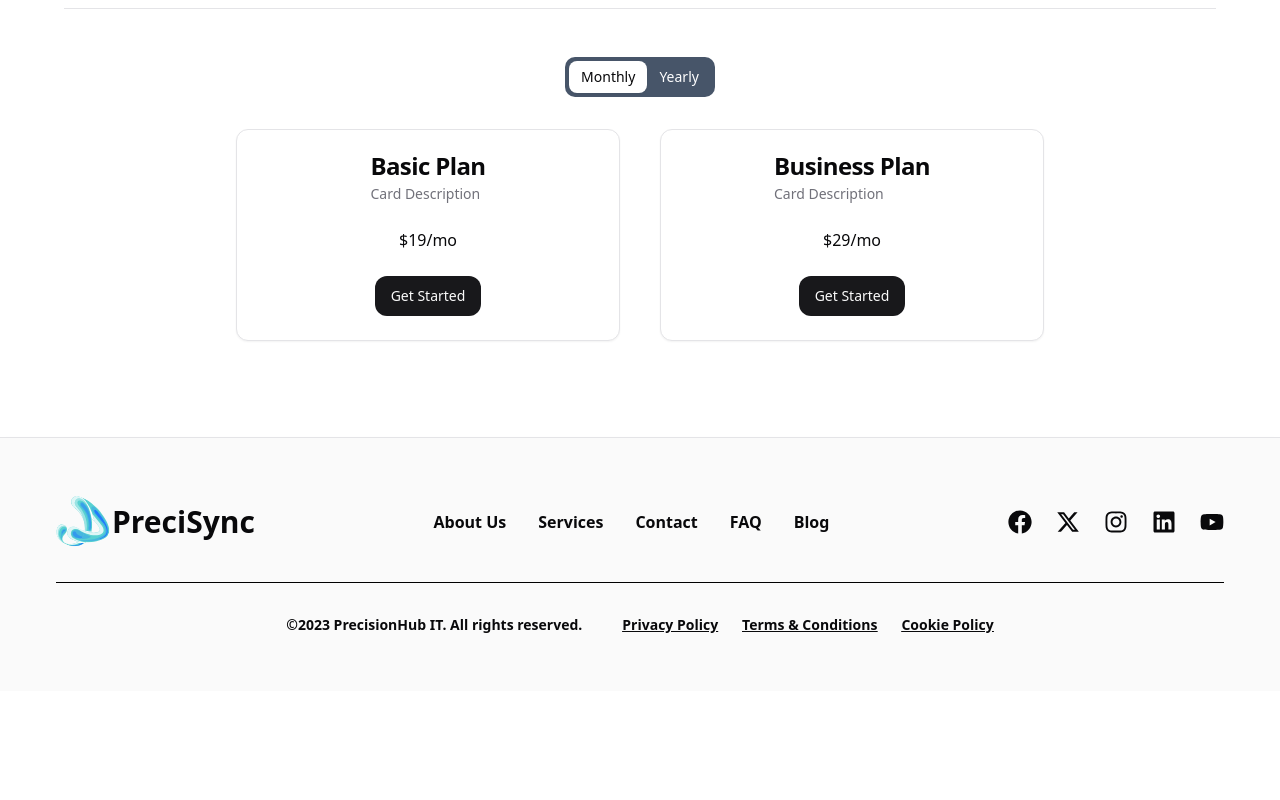
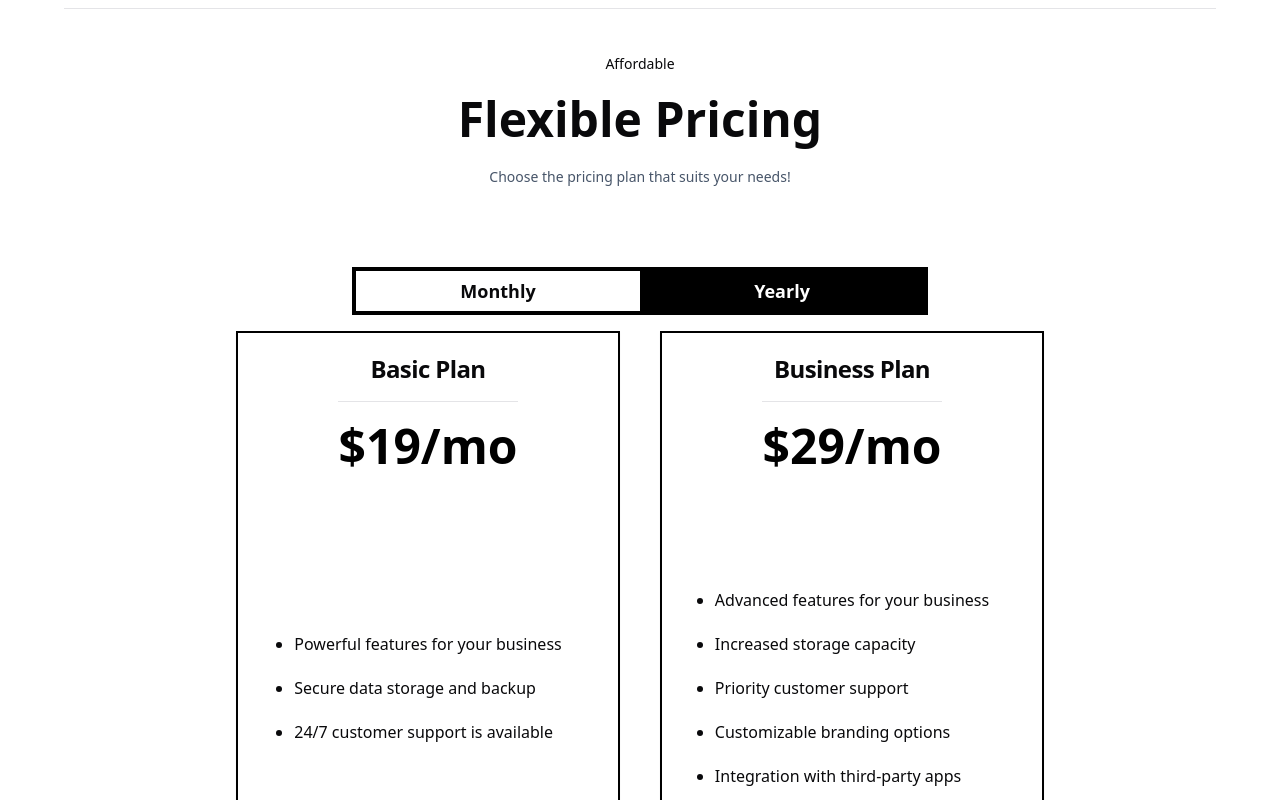
Before and after one commit to Siddhartha097/precisionHubIT, a React (Vite) app: page /about in a window 1280 px wide. Shown: the part 5920-6720 px from the top of the page. Before the commit the page ends 6611 px from the top, so only its background shows below. Built offline with nearby package versions, Linux system fonts and the light colour scheme.

Commit message:
first commit

```diff
--- a/src/Pages/About.tsx
+++ b/src/Pages/About.tsx
@@ -349,7 +349,13 @@ const About = () => {
 
             <Separator className="my-10" />
 
-            <section>
+            <section className="flex items-center flex-col justify-center gap-10 md:gap-20 w-full *:w-full">
+                <div className="flex flex-col items-center justify-center gap-6">
+                    <Label htmlFor="text">Affordable</Label>
+                    <h1 className="text-3xl md:text-4xl lg:text-5xl font-bold">Flexible Pricing</h1>
+                    <p className="text-sm font-medium text-slate-600">Choose the pricing plan that suits your needs!</p>
+                </div>
+
                 <Pricing />
             </section>
 
--- a/src/components/BasicPlan.tsx
+++ /dev/null
@@ -1,29 +0,0 @@
-import { Button } from "./ui/button";
-import { Card, CardContent, CardDescription, CardFooter, CardHeader, CardTitle } from "./ui/card";
-
-export interface PlanProps {
-    price: number;
-    time?: 'mo'| 'yr';
-}
-
-const BasicPlan : React.FC<PlanProps> = ({
-    price,
-    time,
-}) => {
-    return (
-        <Card className="w-1/3 flex flex-col items-center justify-center">
-             <CardHeader>
-                <CardTitle>Basic Plan</CardTitle>
-                <CardDescription>Card Description</CardDescription>
-            </CardHeader>
-            <CardContent>
-                <p>${price}/{time}</p>
-            </CardContent>
-            <CardFooter>
-                <Button className="rounded-lg hover:bg-green-600 transition-all">Get Started</Button>
-            </CardFooter>
-        </Card>
-    )
-}
-
-export default BasicPlan
--- a/src/components/BusinessPlan.tsx
+++ /dev/null
@@ -1,25 +0,0 @@
-import { PlanProps } from "./BasicPlan";
-import { Button } from "./ui/button";
-import { Card, CardContent, CardDescription, CardFooter, CardHeader, CardTitle } from "./ui/card";
-
-const BusinessPlan : React.FC<PlanProps> = ({
-    price,
-    time,
-}) => {
-    return (
-        <Card className="w-1/3 flex flex-col items-center justify-center">
-             <CardHeader>
-                <CardTitle>Business Plan</CardTitle>
-                <CardDescription>Card Description</CardDescription>
-            </CardHeader>
-            <CardContent>
-                <p>${price}/{time}</p>
-            </CardContent>
-            <CardFooter>
-                <Button className="rounded-lg hover:bg-green-600 transition-all">Get Started</Button>
-            </CardFooter>
-        </Card>
-    )
-}
-
-export default BusinessPlan
--- /dev/null
+++ b/src/components/Plan.tsx
@@ -0,0 +1,89 @@
+import { Button } from "./ui/button";
+import { Card, CardContent, CardDescription, CardFooter, CardHeader, CardTitle } from "./ui/card";
+
+export interface PlanProps {
+    title: string ;
+    price?: number;
+    time?: 'mo'| 'yr';
+}
+
+
+const BasicPlans = [
+    {
+        content: 'Powerful features for your business'
+    },
+    {
+        content: 'Secure data storage and backup'
+    },
+    {
+        content: '24/7 customer support is available'
+    },
+];
+const BusinessPlans = [
+    {
+        content: 'Advanced features for your business'
+    },
+    {
+        content: 'Increased storage capacity'
+    },
+    {
+        content: 'Priority customer support'
+    },
+    {
+        content: 'Customizable branding options'
+    },
+    {
+        content: 'Integration with third-party apps'
+    },
+];
+
+const Plan : React.FC<PlanProps> = ({
+    title,
+    price,
+    time,
+}) => {
+
+    const plans : React.FC<PlanProps> = ({title} ) => {
+        if ( title === 'Basic') {
+            return(
+                <ul className="list-disc space-y-5">
+                    {BasicPlans.map(plans => (
+                        <li className="">{plans.content}</li>
+                    ))}
+                </ul>
+
+            )
+        }
+
+        if ( title === 'Business') {
+            return(
+                <ul className="list-disc space-y-5">
+                    {BusinessPlans.map(plans => (
+                        <li className="">{plans.content}</li>
+                    ))}
+                </ul>
+
+            )
+        }
+    };
+
+    return (
+
+
+        <Card className="w-1/3  border-2 rounded-none border-black flex flex-col items-center justify-between h-[80vh]">
+             <CardHeader className="text-center space-y-5">
+                <CardTitle>{title} Plan</CardTitle>
+                <hr />
+                <CardDescription className="text-5xl font-bold mb-6 text-black">${price}/{time}</CardDescription>
+            </CardHeader>
+            <CardContent className="flex flex-col items-center justify-between gap-6">
+                {plans({title})}
+            </CardContent>
+            <CardFooter>
+                <Button className="rounded-none hover:bg-green-600 transition-all">Get Started</Button>
+            </CardFooter>
+        </Card>
+    )
+}
+
+export default Plan
--- a/src/components/Pricing.tsx
+++ b/src/components/Pricing.tsx
@@ -1,14 +1,13 @@
-import BasicPlan from "./BasicPlan";
-import BusinessPlan from "./BusinessPlan";
 import { Tabs, TabsList, TabsTrigger, TabsContent } from "./ui/tabs";
+import Plan from "./Plan";
 
 
 const Pricing = () => {
     return (
         <div className="flex items-center justify-center">
-            <Tabs defaultValue="monthly" className=" w-full  gap-6 flex flex-col items-center">
+            <Tabs defaultValue="monthly" className=" w-full flex flex-col items-center gap-2">
 
-                <TabsList className=" bg-slate-600 text-white">
+                <TabsList className=" bg-black h-12 text-white *:w-full w-1/2 *:h-full *:text-lg *:font-semibold rounded-none *:rounded-none">
                     <TabsTrigger value="monthly">Monthly</TabsTrigger>
                     <TabsTrigger value="yearly">Yearly</TabsTrigger>
                 </TabsList>
@@ -17,13 +16,15 @@ const Pricing = () => {
                 <TabsContent className="w-full flex items-center justify-center gap-10" value="monthly">
 
                     {/* basic */}
-                    <BasicPlan
+                    <Plan
+                        title="Basic"
                         price={19}
                         time="mo"
                     />
 
                     {/* business */}
-                    <BusinessPlan
+                    <Plan
+                        title="Business"
                         price={29}
                         time="mo"
                     />
@@ -34,13 +35,15 @@ const Pricing = () => {
                 <TabsContent className="w-full flex items-center justify-center gap-10"  value="yearly">
 
                     {/* basic */}
-                    <BasicPlan
+                    <Plan
+                        title="Basic"
                         price={190}
                         time="yr"
                     />
 
                     {/* business */}
-                    <BusinessPlan
+                    <Plan
+                        title="Business"
                         price={286}
                         time="yr"
                     />
```
